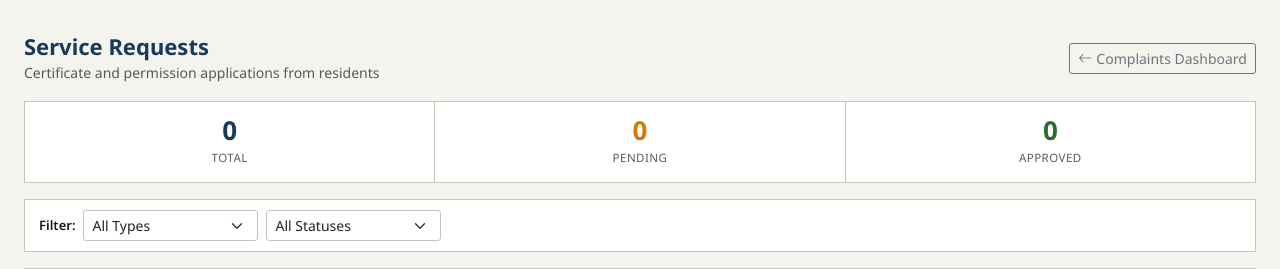
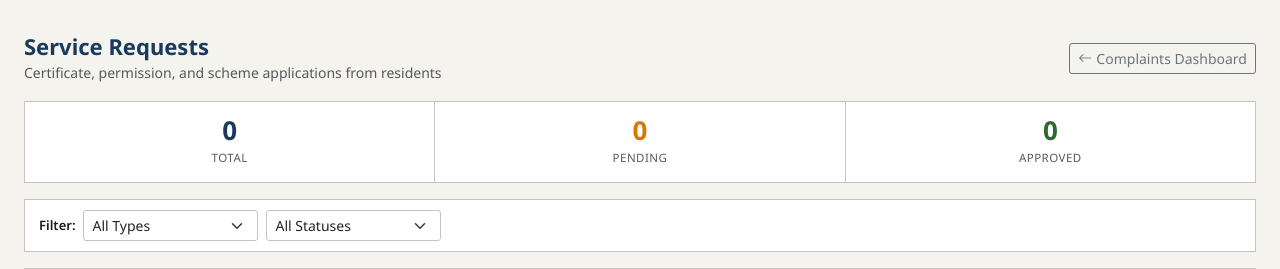
Before and after one commit to ashutoshpathare/e-gramseva, a Flask app: page /admin/service-requests in a window 1280 px wide. Shown: the part 187-456 px from the top of the page. Run offline with Flask 3, Linux system fonts and the light colour scheme; the visitor is signed in with stand-in values (Sample User, id 1); data that the repository does not hold is empty.

Commit message:
Phase 10.3: Admin route generalization for Schemes - 59/59 tests passed. Phase 10 complete end-to-end.

```diff
--- a/app.py
+++ b/app.py
@@ -937,7 +937,7 @@ def permission_apply(sub_type):
 
 
 # ══════════════════════════════════════════════════════════════════
-# Villager: Government Schemes (Phase 10.1)
+# Villager: Government Schemes (Phase 10.1 / 10.2)
 # ══════════════════════════════════════════════════════════════════
 
 
@@ -1005,7 +1005,26 @@ def scheme_apply(sub_type):
             return render_template('villager/scheme_form.html',
                                    sub_type=sub_type, scheme=scheme, form=request.form)
 
-        db  = get_db()
+        db = get_db()
+
+        # ── Tax Clearance Gate (Phase 10.2) ──────────────────────────────
+        unpaid = get_unpaid_dues(db, session['user_id'])
+        if unpaid:
+            dues_detail = '; '.join(
+                f"{d['property_no']} — {d['tax_type'].replace('_', ' ').title()} "
+                f"{d['financial_year']} (₹{d['amount_due']:,.0f})"
+                for d in unpaid
+            )
+            flash(
+                f'Scheme application blocked: you have outstanding tax dues. '
+                f'Please clear all dues before applying. Pending: {dues_detail}',
+                'danger'
+            )
+            return render_template('villager/scheme_form.html',
+                                   sub_type=sub_type, scheme=scheme,
+                                   form=request.form, unpaid_dues=unpaid)
+        # ────────────────────────────────────────────────────────────────
+
         rno = generate_request_no(db)
         db.execute('''
             INSERT INTO service_requests
@@ -1018,9 +1037,13 @@ def scheme_apply(sub_type):
         flash(f'Scheme application {rno} submitted successfully.', 'success')
         return redirect(url_for('villager_dashboard'))
 
+    # GET: pass unpaid_dues to template so banner and disabled button render.
+    db = get_db()
+    unpaid_dues = get_unpaid_dues(db, session['user_id'])
     return render_template('villager/scheme_form.html',
                            sub_type=sub_type,
                            scheme=scheme,
+                           unpaid_dues=unpaid_dues,
                            form={'ward': session.get('ward', ''),
                                  'applicant_name': session.get('full_name', '')})
 
@@ -1240,7 +1263,7 @@ def admin_service_requests():
     return render_template('admin/service_requests.html',
                            requests=requests_list, stats=stats,
                            service_statuses=SERVICE_STATUSES,
-                           all_sub_types=CERTIFICATE_TYPES + PERMISSION_TYPES,
+                           all_sub_types=CERTIFICATE_TYPES + PERMISSION_TYPES + SCHEME_TYPES,
                            filters={'status': status_f, 'sub_type': type_f})
 
 
--- a/templates/admin/service_requests.html
+++ b/templates/admin/service_requests.html
@@ -1,15 +1,18 @@
 {% extends 'base.html' %}
 
 {% block title %}Admin — Service Requests{% endblock %}
-{% block description %}Review and manage certificate and permission applications from residents.{% endblock %}
+{% block description %}Review and manage certificate, permission, and scheme applications from residents.{% endblock %}
 
 {# Human-friendly labels for every sub_type across all service types #}
 {% set sub_type_labels = {
-  'BIRTH':      'Birth Certificate',
-  'DEATH':      'Death Certificate',
-  'RESIDENCE':  'Residence Certificate',
-  'BUILDING':   'Permission — Building',
-  'WATER':      'Permission — Water Connection'
+  'BIRTH':        'Birth Certificate',
+  'DEATH':        'Death Certificate',
+  'RESIDENCE':    'Residence Certificate',
+  'BUILDING':     'Permission — Building',
+  'WATER':        'Permission — Water Connection',
+  'pmay':         'Scheme — PM Awas Yojana',
+  'ujjwala':      'Scheme — Ujjwala Yojana',
+  'kisan_samman': 'Scheme — Kisan Samman Nidhi'
 } %}
 
 {% block content %}
@@ -18,7 +21,7 @@
   <div class="d-flex justify-content-between align-items-center flex-wrap gap-2 pt-2 mb-3">
     <div>
       <h1 class="page-title">Service Requests</h1>
-      <p class="text-muted mb-0" style="font-size:0.875rem;">Certificate and permission applications from residents</p>
+      <p class="text-muted mb-0" style="font-size:0.875rem;">Certificate, permission, and scheme applications from residents</p>
     </div>
     <a href="{{ url_for('admin_dashboard') }}" class="btn btn-outline-secondary btn-sm">
       <i class="bi bi-arrow-left me-1"></i>Complaints Dashboard
```
Also changed, not shown: templates/admin/service_request_detail.html (+9 -6 lines).
